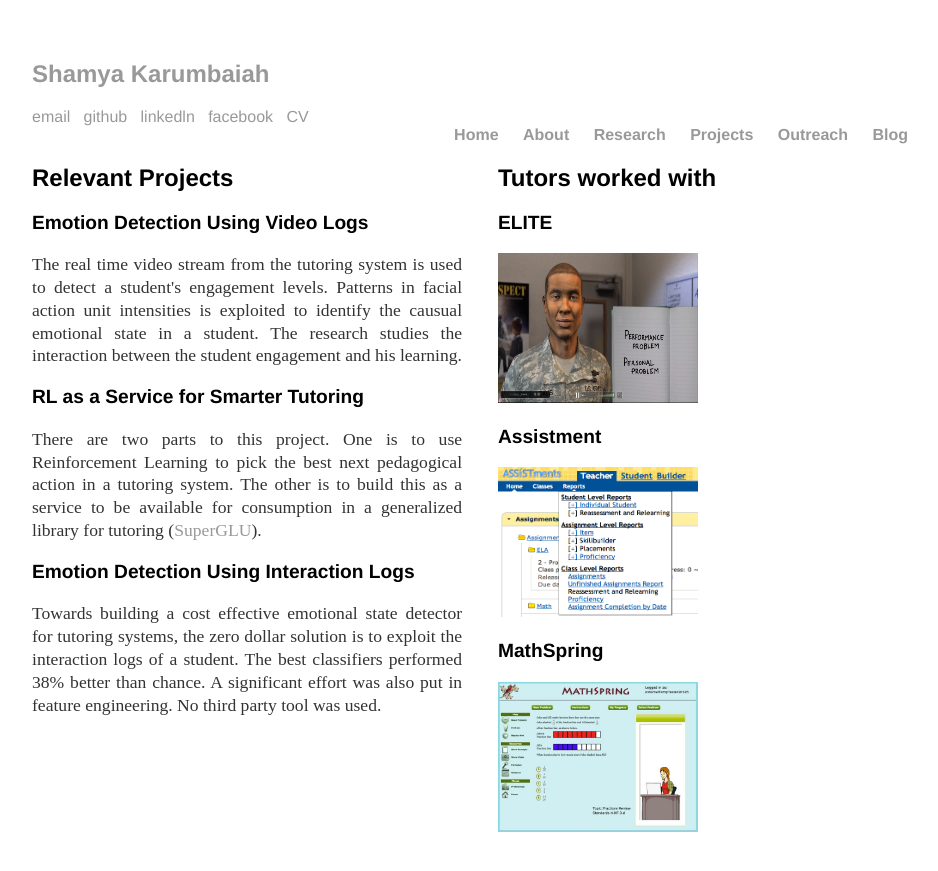
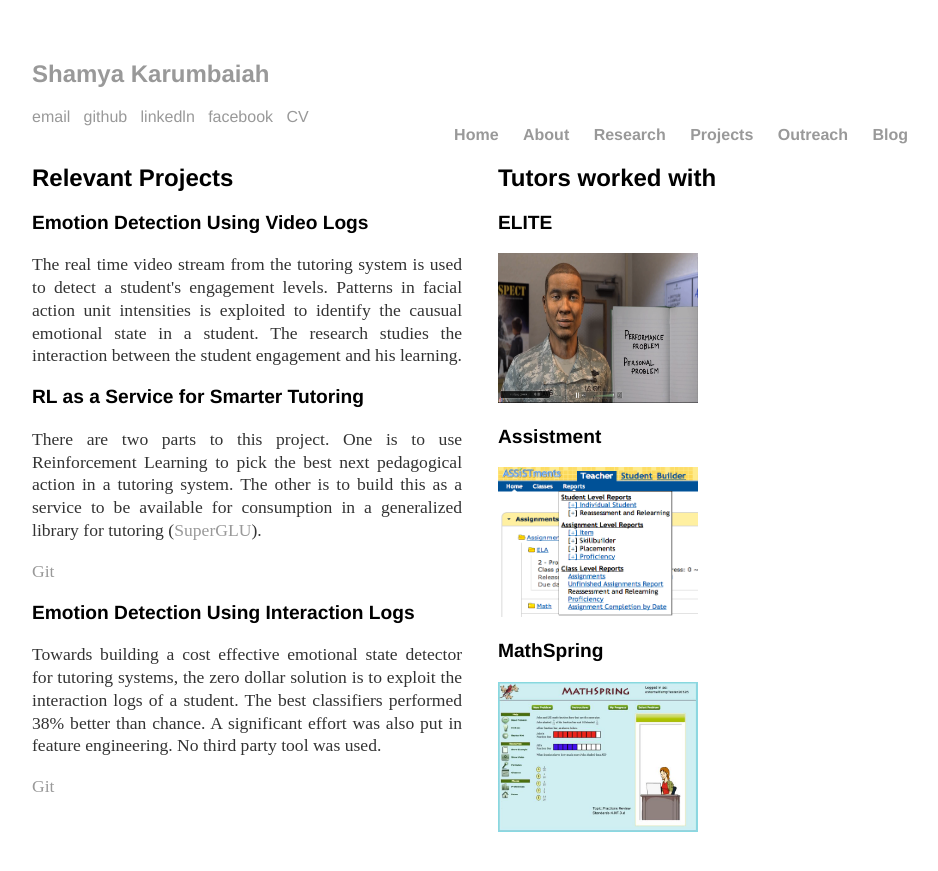
Before and after one commit to Shamya/shamyatest.github.io, a Jekyll site: the page built from projects/index.html, in a window 1280 px wide. Shown: the top 871 px of the page, without its empty margins (160-1098 px from the left). Built offline with Jekyll 4.4.1, drawn with Linux system fonts in a browser that asks for light colours.

Commit message:
Update index.html

```diff
--- a/projects/index.html
+++ b/projects/index.html
@@ -9,8 +9,10 @@
   <p>The real time video stream from the tutoring system is used to detect a student's engagement levels. Patterns in facial action unit intensities is exploited to identify the causual emotional state in a student. The research studies the interaction between the student engagement and his learning.</p>
   <h3><a class="link" href="https://github.com/GeneralizedLearningUtilities/SuperGLU" >RL as a Service for Smarter Tutoring</a></h3>
   <p>There are two parts to this project. One is to use Reinforcement Learning to pick the best next pedagogical action in a tutoring system. The other is to build this as a service to be available for consumption in a generalized library for tutoring (<a href="https://github.com/GeneralizedLearningUtilities/SuperGLU">SuperGLU</a>).</p>
+  <p><a href="https://github.com/GeneralizedLearningUtilities/SuperGLU/tree/master/SuperGLU/Services">Git</a></p>
   <h3><a class="link" href="https://github.com/Shamya/EmotionDetectionInteractionLogs">Emotion Detection Using Interaction Logs</a></h3>
   <p>Towards building a cost effective emotional state detector for tutoring systems, the zero dollar solution is to exploit the interaction logs of a student. The best classifiers performed 38% better than chance. A significant effort was also put in feature engineering. No third party tool was used. </p>
+  <p><a href="https://github.com/Shamya/EmotionDetectionInteractionLogs">Git</a></p>
 </div>
 
 <div class = "section2" >
```
